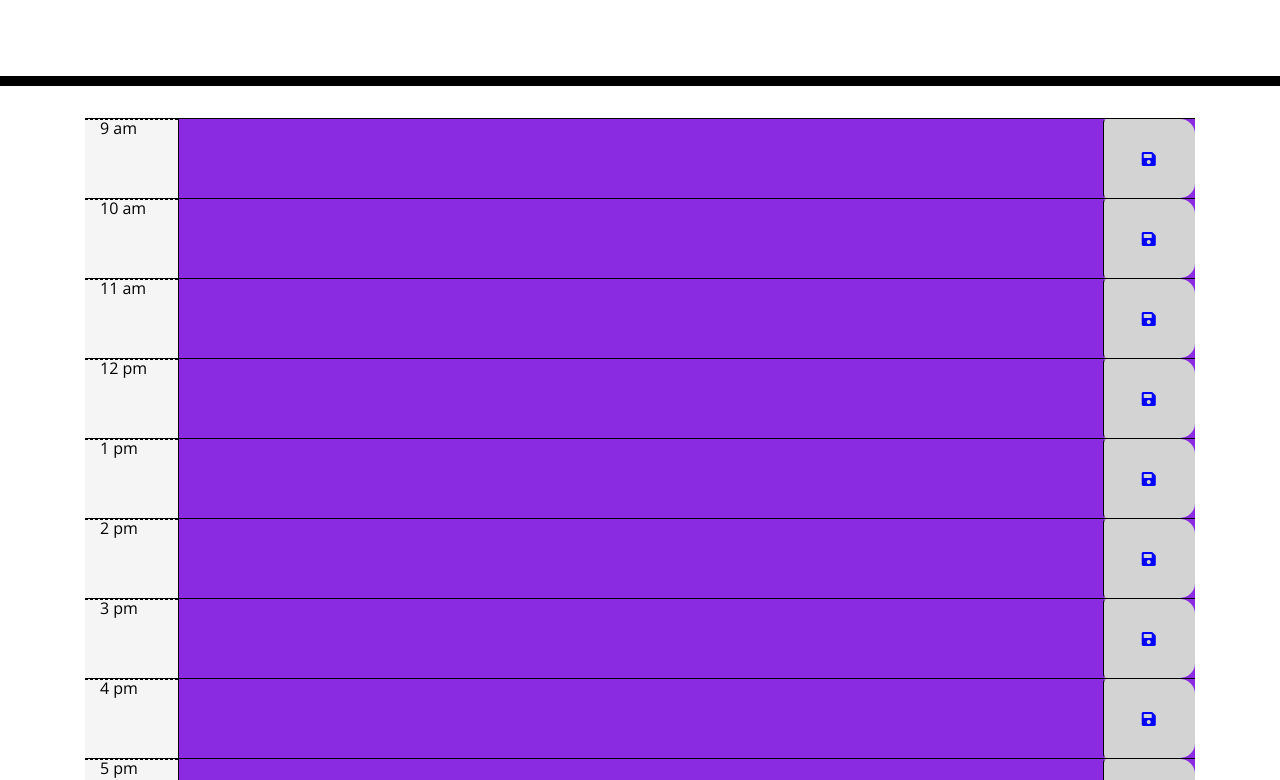
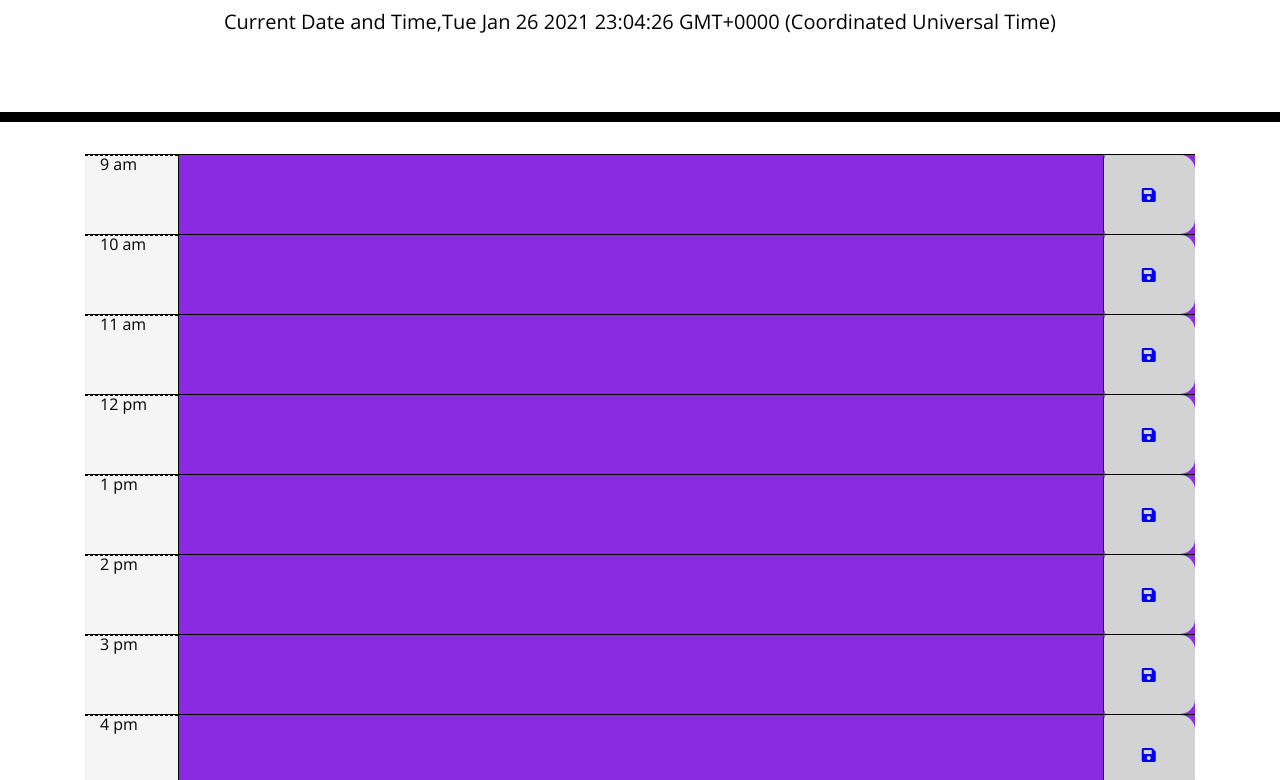
Before and after one commit to smalakidev/Work-Day-Scheduler-, a plain HTML site: page index.html in a window 1280 px wide. Shown: the part 182-962 px from the top of the page. Drawn offline with nearby package versions, Linux system fonts and the light colour scheme.

Commit message:
Finalized the top part with the date and time

```diff
--- a/hw.js
+++ b/hw.js
@@ -33,8 +33,11 @@ var currentHr = 12;
 }
 
 
-
-
+var  my_time = new Date();
+console.log(my_time);
+//Used jQuery to grab that HTML element and then added a text
+//to it here.
+$('#my_time').text("Current Date and Time,"+ my_time);
 
 
 
--- a/index.html
+++ b/index.html
@@ -26,7 +26,7 @@
     <header class="jumbotron">
       <h1 class="display-3">Work Day Scheduler</h1>
       <p class="lead">A simple calendar app for scheduling your work day</p>
-      <p id="currentDay" class="lead"></p>
+      <p id="my_time" class="lead"></p>
     </header>
     <div class="container">
       <!-- Timeblocks go here -->
```
